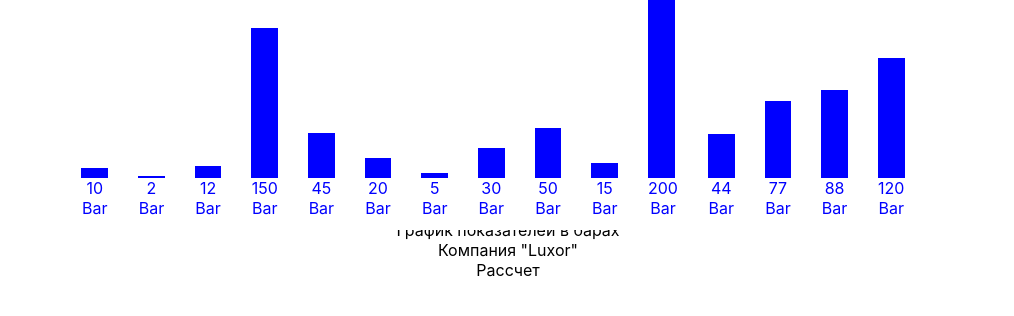
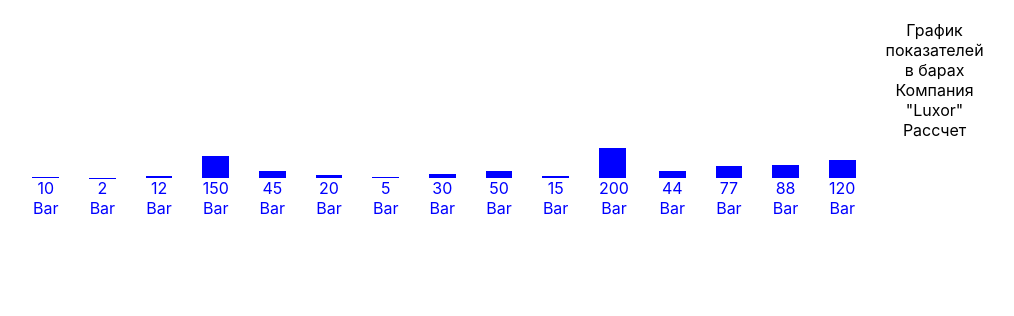
Before and after one commit to zerjg/Graph-, a React (Create React App) app: page / in a window 1280 px wide. Shown: the top 316 px of the page, without its empty margins (132-1146 px from the left). Built offline with nearby package versions, Linux system fonts and the light colour scheme.

Commit message:
modified graph

```diff
--- a/src/graph.tsx
+++ b/src/graph.tsx
@@ -14,12 +14,11 @@ const Graph: React.FC<Props> = ({ data, width, height, color }) => { // Созд
   const topContainer = 30;
   const contentContainer = 30;
 
-  const bottomAreaContainer = height -  topContainer - contentContainer
+
+  const bottomAreaContainer = height - topContainer - contentContainer;
 
   return (
-    <div className="mainContainer" style={{
-      height: height, display: 'flex',
-      flexDirection: 'column'}}>
+
 
         <div className='graphContainer' style={{
           position: 'relative', // Устанавливаем позицию элемента
@@ -43,7 +42,7 @@ const Graph: React.FC<Props> = ({ data, width, height, color }) => { // Созд
                 backgroundColor: color,
 
                 width: width / data.length, // Рассчитываем ширину столбца
-                height: `${(value / maxValue) * height}px`, // Рассчитываем высоту столбца относительно максимального значения
+                height: `${(value / maxValue) * contentContainer}px`, // Рассчитываем высоту столбца относительно среднего контейнера
               }}>
                 {/* span отображает текстовое значение столбца */}
               </div> {/* закрывание контейнера graphColumn */}
@@ -54,18 +53,27 @@ const Graph: React.FC<Props> = ({ data, width, height, color }) => { // Созд
             </div> /* Закрывается контейнер graphColumnContainer */
 
           ))}
+           <div className="mainContainer" style={{
+      height: height, display: 'flex',
+      flexDirection: 'column'}}>
+          <div className="top-container" style={{ height: `${topContainer}px` }}>График показателей в барах
+<div className="content-container" style={{ height: `${contentContainer}px`, }}> Компания "Luxor"
+<div className="bottom_area-container" style={{ height: `${bottomAreaContainer}px`, flexGrow: 1  }}>Рассчет</div>
+</div> {/* Закрывается контейнер content-container */}
+</div> {/* Закрывается контейнер top-container */}
+</div> {/* Закрывается контейнер mainContainer */ }
 
-        </div> {/* Закрывается контейнер graphContainer */ }
-
-        <div className="top-container" style={{ height: `${topContainer}px` }}>График показателей в барах</div>
-
-
-        <div className="content-container" style={{ height: `${contentContainer}px`, }}> Компания "Luxor" </div>
-          <div className="bottom_area-container" style={{ height: `${bottomAreaContainer}px` }}>Рассчет</div>
+        </div> /* Закрывается контейнер graphContainer */
 
 
 
-    </div> /* Закрывается контейнер mainContainer */
+
+
+
+
+
+
+
 
   );
 };
```
